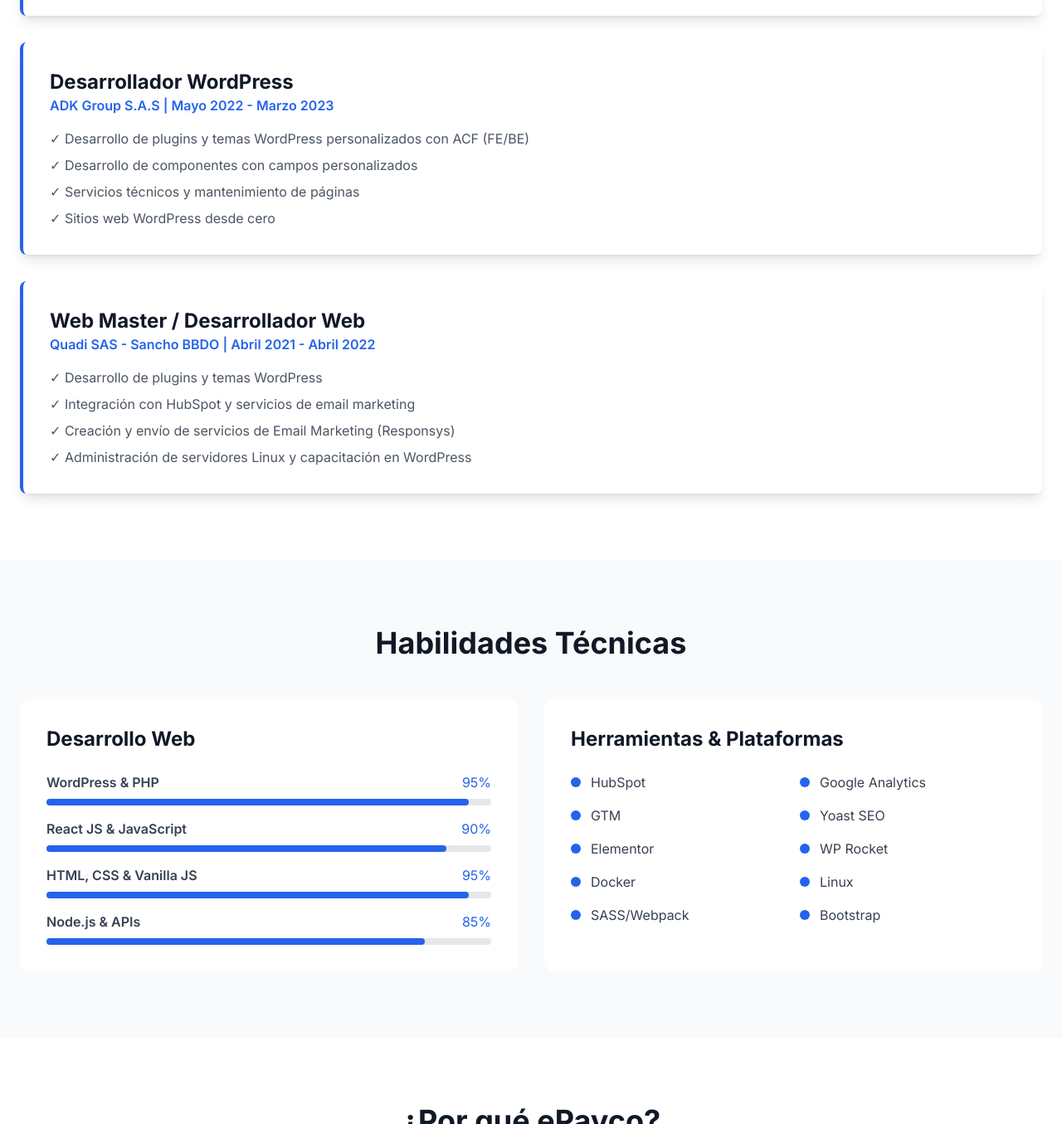
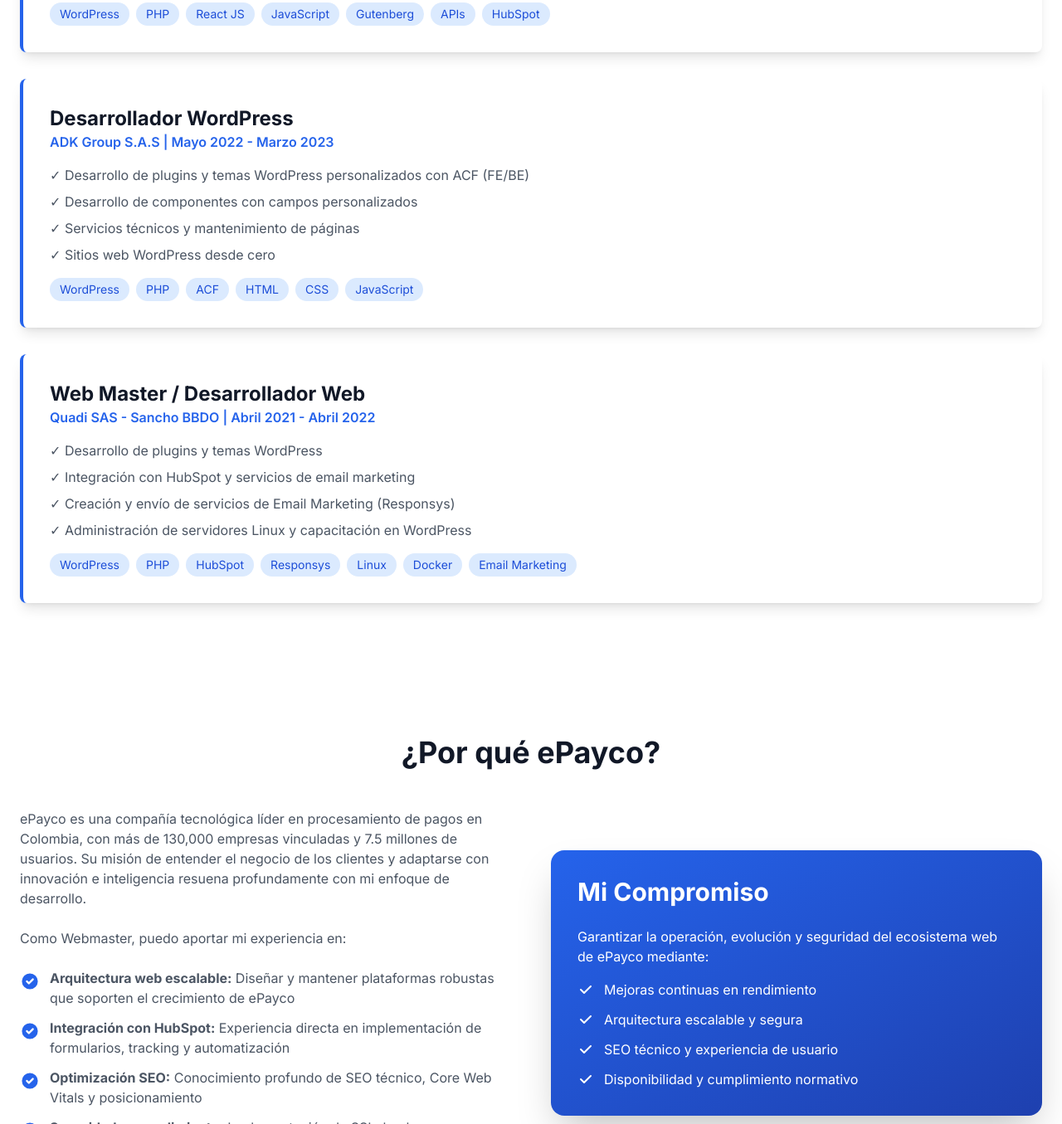
Before and after one commit to YojanHernandez/ePayco-Landing, a plain HTML site: page index.html in a window 1280 px wide. Shown: the part 1445-2800 px from the top of the page at 83% size. Drawn offline with nearby package versions, Linux system fonts and the light colour scheme.

Commit message:
fix: remove the skills section and add skill tags to experience entries.

```diff
--- a/assets/css/style.css
+++ b/assets/css/style.css
@@ -5,6 +5,10 @@
 
 * {
     font-family: "Inter", sans-serif;
+}
+
+p {
+    font-size: 1rem;
 }
 
 .gradient-text {
--- a/index.html
+++ b/index.html
@@ -38,11 +38,6 @@
             href="#experiencia"
             class="text-gray-700 dark:text-gray-300 hover:text-blue-600 dark:hover:text-blue-400 transition"
             >Experiencia</a
-          >
-          <a
-            href="#habilidades"
-            class="text-gray-700 dark:text-gray-300 hover:text-blue-600 dark:hover:text-blue-400 transition"
-            >Habilidades</a
           >
           <a
             href="#contacto"
@@ -87,14 +82,14 @@
               Por qué quiero ser el
               <span class="gradient-text">Webmaster de ePayco</span>
             </h1>
-            <p class="text-xl text-gray-600 dark:text-gray-300 mb-8">
+            <p class="text-gray-600 dark:text-gray-300 mb-8">
               Con más de 5 años de experiencia en desarrollo web y WordPress,
               estoy listo para garantizar la operación, evolución y seguridad
               del ecosistema digital de ePayco.
             </p>
             <a
               href="#contacto"
-              class="inline-block bg-blue-600 hover:bg-blue-700 text-white px-8 py-3 rounded-lg font-semibold transition transform hover:scale-105"
+              class="inline-block hover:bg-black hover:text-white border-2 border-black px-8 py-3 rounded-lg font-semibold transition transform hover:scale-105"
               >Contáctame</a
             >
           </div>
@@ -117,11 +112,11 @@
         >
           Alineación con ePayco
         </h3>
-        <div class="grid md:grid-cols-3 gap-8">
+        <div class="grid md:grid-cols-3 gap-8 text-center">
           <div class="bg-white dark:bg-gray-700 p-8 rounded-xl hover-lift">
             <div class="text-blue-600 dark:text-blue-400 mb-4">
               <svg
-                class="w-12 h-12"
+                class="w-12 h-12 mx-auto"
                 fill="none"
                 stroke="currentColor"
                 viewBox="0 0 24 24"
@@ -145,7 +140,7 @@
           <div class="bg-white dark:bg-gray-700 p-8 rounded-xl hover-lift">
             <div class="text-blue-600 dark:text-blue-400 mb-4">
               <svg
-                class="w-12 h-12"
+                class="w-12 h-12 mx-auto"
                 fill="none"
                 stroke="currentColor"
                 viewBox="0 0 24 24"
@@ -169,7 +164,7 @@
           <div class="bg-white dark:bg-gray-700 p-8 rounded-xl hover-lift">
             <div class="text-blue-600 dark:text-blue-400 mb-4">
               <svg
-                class="w-12 h-12"
+                class="w-12 h-12 mx-auto"
                 fill="none"
                 stroke="currentColor"
                 viewBox="0 0 24 24"
@@ -220,7 +215,7 @@
                 >Ultimo</span
               >
             </div>
-            <ul class="space-y-2 text-gray-600 dark:text-gray-300">
+            <ul class="space-y-2 text-gray-600 dark:text-gray-300 mb-4">
               <li>
                 ✓ Desarrollo de plugins y plantillas personalizadas para
                 WordPress
@@ -231,6 +226,36 @@
               <li>✓ Integración de servicios de email marketing y APIs</li>
               <li>✓ Análisis y gestión de requisitos técnicos</li>
             </ul>
+            <div class="flex flex-wrap gap-2">
+              <span
+                class="bg-blue-100 dark:bg-blue-900 text-blue-700 dark:text-blue-300 px-3 py-1 rounded-full text-sm font-medium"
+                >WordPress</span
+              >
+              <span
+                class="bg-blue-100 dark:bg-blue-900 text-blue-700 dark:text-blue-300 px-3 py-1 rounded-full text-sm font-medium"
+                >PHP</span
+              >
+              <span
+                class="bg-blue-100 dark:bg-blue-900 text-blue-700 dark:text-blue-300 px-3 py-1 rounded-full text-sm font-medium"
+                >React JS</span
+              >
+              <span
+                class="bg-blue-100 dark:bg-blue-900 text-blue-700 dark:text-blue-300 px-3 py-1 rounded-full text-sm font-medium"
+                >JavaScript</span
+              >
+              <span
+                class="bg-blue-100 dark:bg-blue-900 text-blue-700 dark:text-blue-300 px-3 py-1 rounded-full text-sm font-medium"
+                >Gutenberg</span
+              >
+              <span
+                class="bg-blue-100 dark:bg-blue-900 text-blue-700 dark:text-blue-300 px-3 py-1 rounded-full text-sm font-medium"
+                >APIs</span
+              >
+              <span
+                class="bg-blue-100 dark:bg-blue-900 text-blue-700 dark:text-blue-300 px-3 py-1 rounded-full text-sm font-medium"
+                >HubSpot</span
+              >
+            </div>
           </div>
 
           <div
@@ -246,7 +271,7 @@
                 </p>
               </div>
             </div>
-            <ul class="space-y-2 text-gray-600 dark:text-gray-300">
+            <ul class="space-y-2 text-gray-600 dark:text-gray-300 mb-4">
               <li>
                 ✓ Desarrollo de plugins y temas WordPress personalizados con ACF
                 (FE/BE)
@@ -255,6 +280,32 @@
               <li>✓ Servicios técnicos y mantenimiento de páginas</li>
               <li>✓ Sitios web WordPress desde cero</li>
             </ul>
+            <div class="flex flex-wrap gap-2">
+              <span
+                class="bg-blue-100 dark:bg-blue-900 text-blue-700 dark:text-blue-300 px-3 py-1 rounded-full text-sm font-medium"
+                >WordPress</span
+              >
+              <span
+                class="bg-blue-100 dark:bg-blue-900 text-blue-700 dark:text-blue-300 px-3 py-1 rounded-full text-sm font-medium"
+                >PHP</span
+              >
+              <span
+                class="bg-blue-100 dark:bg-blue-900 text-blue-700 dark:text-blue-300 px-3 py-1 rounded-full text-sm font-medium"
+                >ACF</span
+              >
+              <span
+                class="bg-blue-100 dark:bg-blue-900 text-blue-700 dark:text-blue-300 px-3 py-1 rounded-full text-sm font-medium"
+                >HTML</span
+              >
+              <span
+                class="bg-blue-100 dark:bg-blue-900 text-blue-700 dark:text-blue-300 px-3 py-1 rounded-full text-sm font-medium"
+                >CSS</span
+              >
+              <span
+                class="bg-blue-100 dark:bg-blue-900 text-blue-700 dark:text-blue-300 px-3 py-1 rounded-full text-sm font-medium"
+                >JavaScript</span
+              >
+            </div>
           </div>
 
           <div
@@ -270,7 +321,7 @@
                 </p>
               </div>
             </div>
-            <ul class="space-y-2 text-gray-600 dark:text-gray-300">
+            <ul class="space-y-2 text-gray-600 dark:text-gray-300 mb-4">
               <li>✓ Desarrollo de plugins y temas WordPress</li>
               <li>✓ Integración con HubSpot y servicios de email marketing</li>
               <li>
@@ -280,141 +331,35 @@
                 ✓ Administración de servidores Linux y capacitación en WordPress
               </li>
             </ul>
-          </div>
-        </div>
-      </div>
-    </section>
-
-    <!-- Skills Section -->
-    <section id="habilidades" class="py-20 bg-gray-50 dark:bg-gray-800 px-6">
-      <div class="max-w-7xl mx-auto">
-        <h3
-          class="text-4xl font-bold text-center text-gray-900 dark:text-white mb-12"
+            <div class="flex flex-wrap gap-2">
+              <span
+                class="bg-blue-100 dark:bg-blue-900 text-blue-700 dark:text-blue-300 px-3 py-1 rounded-full text-sm font-medium"
+                >WordPress</span
               >
-          Habilidades Técnicas
-        </h3>
-        <div class="grid md:grid-cols-2 gap-8">
-          <div class="bg-white dark:bg-gray-700 p-8 rounded-xl">
-            <h4 class="text-2xl font-bold text-gray-900 dark:text-white mb-6">
-              Desarrollo Web
-            </h4>
-            <div class="space-y-4">
-              <div>
-                <div class="flex justify-between mb-2">
-                  <span class="text-gray-700 dark:text-gray-300 font-semibold"
-                    >WordPress & PHP</span
+              <span
+                class="bg-blue-100 dark:bg-blue-900 text-blue-700 dark:text-blue-300 px-3 py-1 rounded-full text-sm font-medium"
+                >PHP</span
               >
-                  <span class="text-blue-600 dark:text-blue-400">95%</span>
-                </div>
-                <div
-                  class="w-full bg-gray-200 dark:bg-gray-600 rounded-full h-2"
+              <span
+                class="bg-blue-100 dark:bg-blue-900 text-blue-700 dark:text-blue-300 px-3 py-1 rounded-full text-sm font-medium"
+                >HubSpot</span
               >
-                  <div
-                    class="bg-blue-600 h-2 rounded-full"
-                    style="width: 95%"
-                  ></div>
-                </div>
-              </div>
-              <div>
-                <div class="flex justify-between mb-2">
-                  <span class="text-gray-700 dark:text-gray-300 font-semibold"
-                    >React JS & JavaScript</span
+              <span
+                class="bg-blue-100 dark:bg-blue-900 text-blue-700 dark:text-blue-300 px-3 py-1 rounded-full text-sm font-medium"
+                >Responsys</span
               >
-                  <span class="text-blue-600 dark:text-blue-400">90%</span>
-                </div>
-                <div
-                  class="w-full bg-gray-200 dark:bg-gray-600 rounded-full h-2"
+              <span
+                class="bg-blue-100 dark:bg-blue-900 text-blue-700 dark:text-blue-300 px-3 py-1 rounded-full text-sm font-medium"
+                >Linux</span
               >
-                  <div
-                    class="bg-blue-600 h-2 rounded-full"
-                    style="width: 90%"
-                  ></div>
-                </div>
-              </div>
-              <div>
-                <div class="flex justify-between mb-2">
-                  <span class="text-gray-700 dark:text-gray-300 font-semibold"
-                    >HTML, CSS & Vanilla JS</span
+              <span
+                class="bg-blue-100 dark:bg-blue-900 text-blue-700 dark:text-blue-300 px-3 py-1 rounded-full text-sm font-medium"
+                >Docker</span
               >
-                  <span class="text-blue-600 dark:text-blue-400">95%</span>
-                </div>
-                <div
-                  class="w-full bg-gray-200 dark:bg-gray-600 rounded-full h-2"
+              <span
+                class="bg-blue-100 dark:bg-blue-900 text-blue-700 dark:text-blue-300 px-3 py-1 rounded-full text-sm font-medium"
+                >Email Marketing</span
               >
-                  <div
-                    class="bg-blue-600 h-2 rounded-full"
-                    style="width: 95%"
-                  ></div>
-                </div>
-              </div>
-              <div>
-                <div class="flex justify-between mb-2">
-                  <span class="text-gray-700 dark:text-gray-300 font-semibold"
-                    >Node.js & APIs</span
-                  >
-                  <span class="text-blue-600 dark:text-blue-400">85%</span>
-                </div>
-                <div
-                  class="w-full bg-gray-200 dark:bg-gray-600 rounded-full h-2"
-                >
-                  <div
-                    class="bg-blue-600 h-2 rounded-full"
-                    style="width: 85%"
-                  ></div>
-                </div>
-              </div>
-            </div>
-          </div>
-
-          <div class="bg-white dark:bg-gray-700 p-8 rounded-xl">
-            <h4 class="text-2xl font-bold text-gray-900 dark:text-white mb-6">
-              Herramientas & Plataformas
-            </h4>
-            <div class="grid grid-cols-2 gap-4">
-              <div class="flex items-center gap-3">
-                <div class="w-3 h-3 bg-blue-600 rounded-full"></div>
-                <span class="text-gray-700 dark:text-gray-300">HubSpot</span>
-              </div>
-              <div class="flex items-center gap-3">
-                <div class="w-3 h-3 bg-blue-600 rounded-full"></div>
-                <span class="text-gray-700 dark:text-gray-300"
-                  >Google Analytics</span
-                >
-              </div>
-              <div class="flex items-center gap-3">
-                <div class="w-3 h-3 bg-blue-600 rounded-full"></div>
-                <span class="text-gray-700 dark:text-gray-300">GTM</span>
-              </div>
-              <div class="flex items-center gap-3">
-                <div class="w-3 h-3 bg-blue-600 rounded-full"></div>
-                <span class="text-gray-700 dark:text-gray-300">Yoast SEO</span>
-              </div>
-              <div class="flex items-center gap-3">
-                <div class="w-3 h-3 bg-blue-600 rounded-full"></div>
-                <span class="text-gray-700 dark:text-gray-300">Elementor</span>
-              </div>
-              <div class="flex items-center gap-3">
-                <div class="w-3 h-3 bg-blue-600 rounded-full"></div>
-                <span class="text-gray-700 dark:text-gray-300">WP Rocket</span>
-              </div>
-              <div class="flex items-center gap-3">
-                <div class="w-3 h-3 bg-blue-600 rounded-full"></div>
-                <span class="text-gray-700 dark:text-gray-300">Docker</span>
-              </div>
-              <div class="flex items-center gap-3">
-                <div class="w-3 h-3 bg-blue-600 rounded-full"></div>
-                <span class="text-gray-700 dark:text-gray-300">Linux</span>
-              </div>
-              <div class="flex items-center gap-3">
-                <div class="w-3 h-3 bg-blue-600 rounded-full"></div>
-                <span class="text-gray-700 dark:text-gray-300"
-                  >SASS/Webpack</span
-                >
-              </div>
-              <div class="flex items-center gap-3">
-                <div class="w-3 h-3 bg-blue-600 rounded-full"></div>
-                <span class="text-gray-700 dark:text-gray-300">Bootstrap</span>
-              </div>
             </div>
           </div>
         </div>
@@ -431,14 +376,14 @@
         </h3>
         <div class="grid md:grid-cols-2 gap-12 items-center">
           <div>
-            <p class="text-lg text-gray-600 dark:text-gray-300 mb-6">
+            <p class="text-gray-600 dark:text-gray-300 mb-6">
               ePayco es una compañía tecnológica líder en procesamiento de pagos
               en Colombia, con más de 130,000 empresas vinculadas y 7.5 millones
               de usuarios. Su misión de entender el negocio de los clientes y
               adaptarse con innovación e inteligencia resuena profundamente con
               mi enfoque de desarrollo.
             </p>
-            <p class="text-lg text-gray-600 dark:text-gray-300 mb-6">
+            <p class="text-gray-600 dark:text-gray-300 mb-6">
               Como Webmaster, puedo aportar mi experiencia en:
             </p>
             <ul class="space-y-3 text-gray-600 dark:text-gray-300">
@@ -518,7 +463,7 @@
             class="bg-gradient-to-br from-blue-600 to-blue-800 dark:from-blue-500 dark:to-blue-700 p-8 rounded-2xl text-white shadow-2xl"
           >
             <h4 class="text-3xl font-bold mb-6">Mi Compromiso</h4>
-            <p class="text-lg mb-4">
+            <p class="mb-4">
               Garantizar la operación, evolución y seguridad del ecosistema web
               de ePayco mediante:
             </p>
```
Lines whose indentation alone changed are shown as unchanged.
